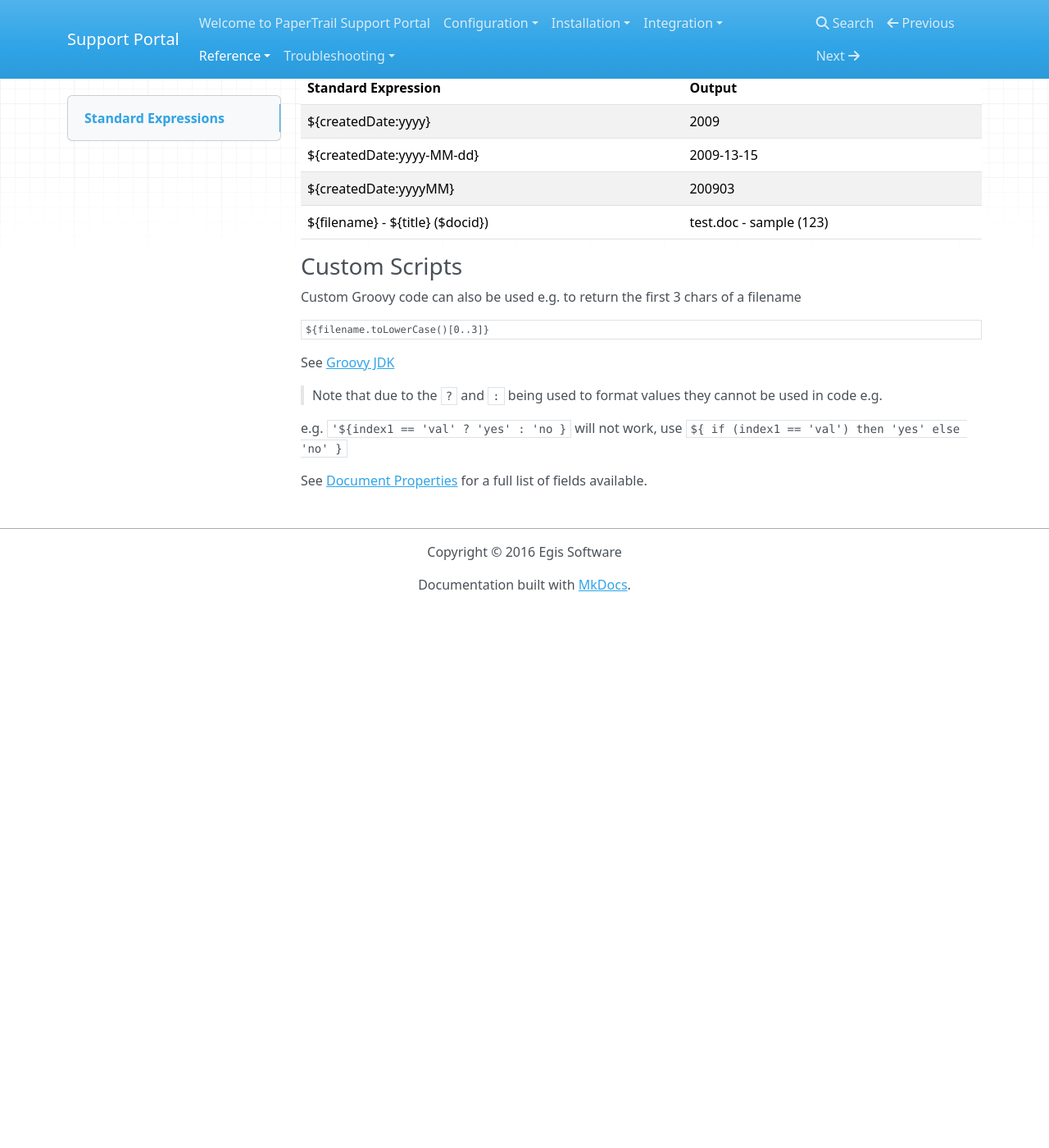
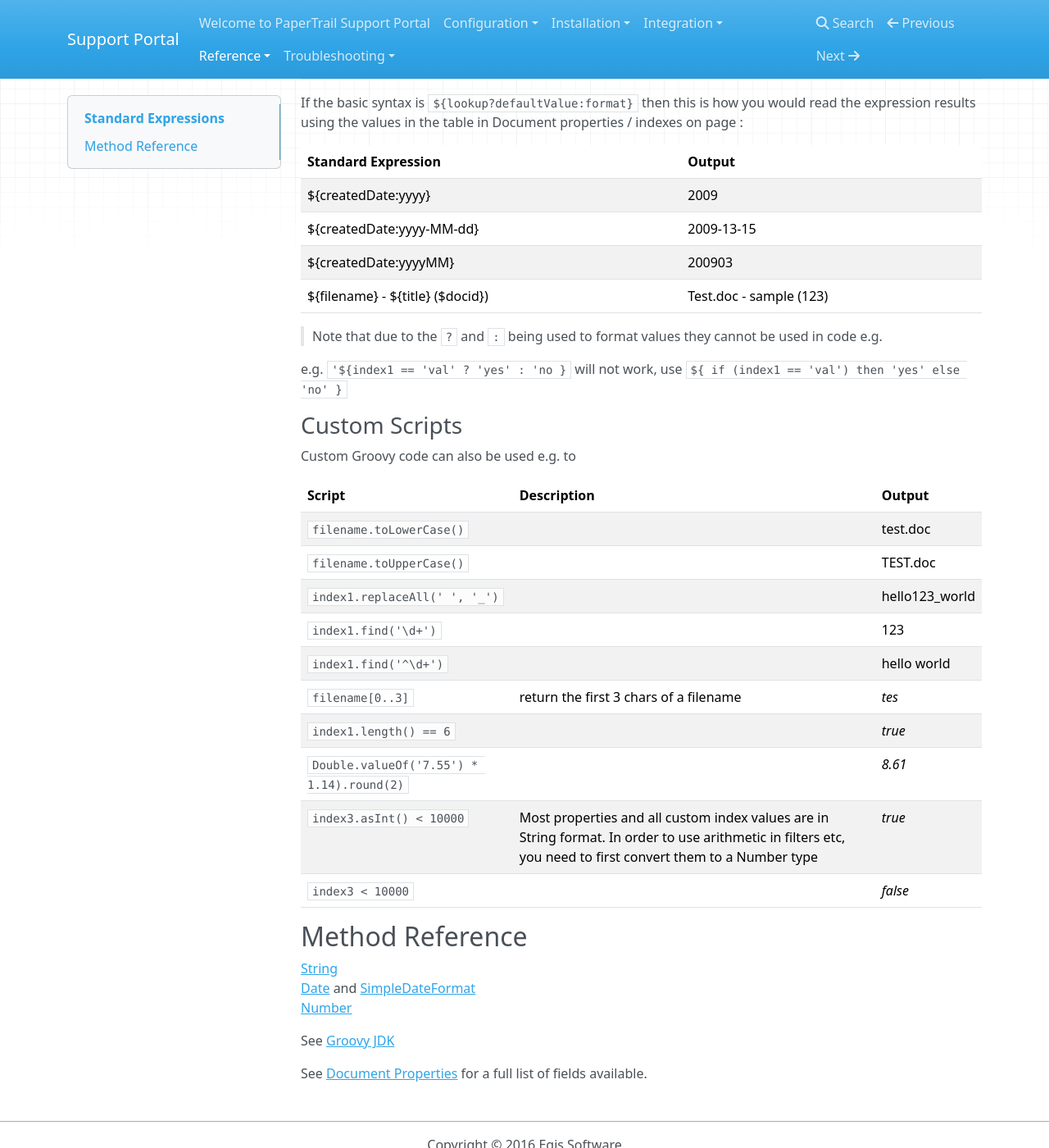
Before and after one commit to ryanegis/support-portal, an MkDocs documentation site: the page built from docs/Reference/standard_expression.md, in a window 1280 px wide and 1400 px high, scrolled down 329 px. Shown: the whole window at 82% size. Built offline with MkDocs 1.6.1, drawn with Linux system fonts in a browser that asks for light colours; nearby versions of some CDN libraries; old or Windows-style settings are respelled for this version of MkDocs; before the commit the page ends 1070 px from its top, so only the background shows below that; some of the changed text lies outside the part shown.

Commit message:
added scripting examples

````diff
--- a/docs/Reference/standard_expression.md
+++ b/docs/Reference/standard_expression.md
@@ -4,9 +4,14 @@ Expressions allow for values to be substituted at runtime. As an example of how
 
 ```javascript
 createdDate = 2009-03-15
-filename = test.doc
+filename = Test.doc
 title = sample title
 docid = 123
+index1 = value1
+index2 = hello123 world
+index3 = 500
+index4 = 100.15
+
 ```
 
 If the basic syntax is `${lookup?defaultValue:format}` then this is how you would read the expression results using the values in the table in Document properties / indexes on page :
@@ -16,20 +21,40 @@ If the basic syntax is `${lookup?defaultValue:format}` then this is how you woul
 | ${createdDate:yyyy}   | 2009
 | ${createdDate:yyyy-MM-dd}   | 2009-13-15
 | ${createdDate:yyyyMM} | 200903
-| ${filename} - ${title} ($docid})   | test.doc - sample (123)
+| ${filename} - ${title} ($docid})   | Test.doc - sample (123)
 
-### Custom Scripts
-
-Custom Groovy code can also be used e.g. to return the first 3 chars of a filename
-
-```groovy
-${filename.toLowerCase()[0..3]}
-```
-
-See [Groovy JDK](http://docs.groovy-lang.org/docs/latest/html/groovy-jdk)
 
 > Note that due to the `?` and `:` being used to format values they cannot be used in code e.g.
 
 e.g. ```'${index1 == 'val' ? 'yes' : 'no }``` will not work, use ```${ if (index1 == 'val') then 'yes' else 'no' }```
 
+
+### Custom Scripts
+
+Custom Groovy code can also be used e.g. to
+
+| Script       |	Description	| Output
+| ------------- |------------- | -----------
+|`filename.toLowerCase()`||test.doc
+|`filename.toUpperCase()`||TEST.doc
+|`index1.replaceAll(' ', '_')`||hello123_world
+|`index1.find('\d+')`||123
+|`index1.find('^\d+')`||hello world
+|`filename[0..3]`| return the first 3 chars of a filename|*tes*
+|`index1.length() == 6` | | *true*
+|`Double.valueOf('7.55') * 1.14).round(2)`||*8.61*
+|`index3.asInt() < 10000`  |Most properties and all custom index values are in String format. In order to use arithmetic in filters etc, you need to first convert them to a Number type|*true*
+|`index3 < 10000`  ||*false*
+
+
+
+
+## Method Reference
+
+[String](http://docs.groovy-lang.org/docs/latest/html/groovy-jdk/java/lang/String.html)
+[Date](http://docs.groovy-lang.org/docs/latest/html/groovy-jdk/java/util/Date.html) and [SimpleDateFormat](http://download.oracle.com/javase/7/docs/api/java/text/SimpleDateFormat.html.)
+[Number](http://docs.groovy-lang.org/docs/latest/html/groovy-jdk/java/lang/Number.html)
+
+See [Groovy JDK](http://docs.groovy-lang.org/docs/latest/html/groovy-jdk)
+
 See [Document Properties](document-properties) for a full list of fields available.
````
Also changed, not shown: docs/Reference/document-properties.md (+0 -19 lines).
